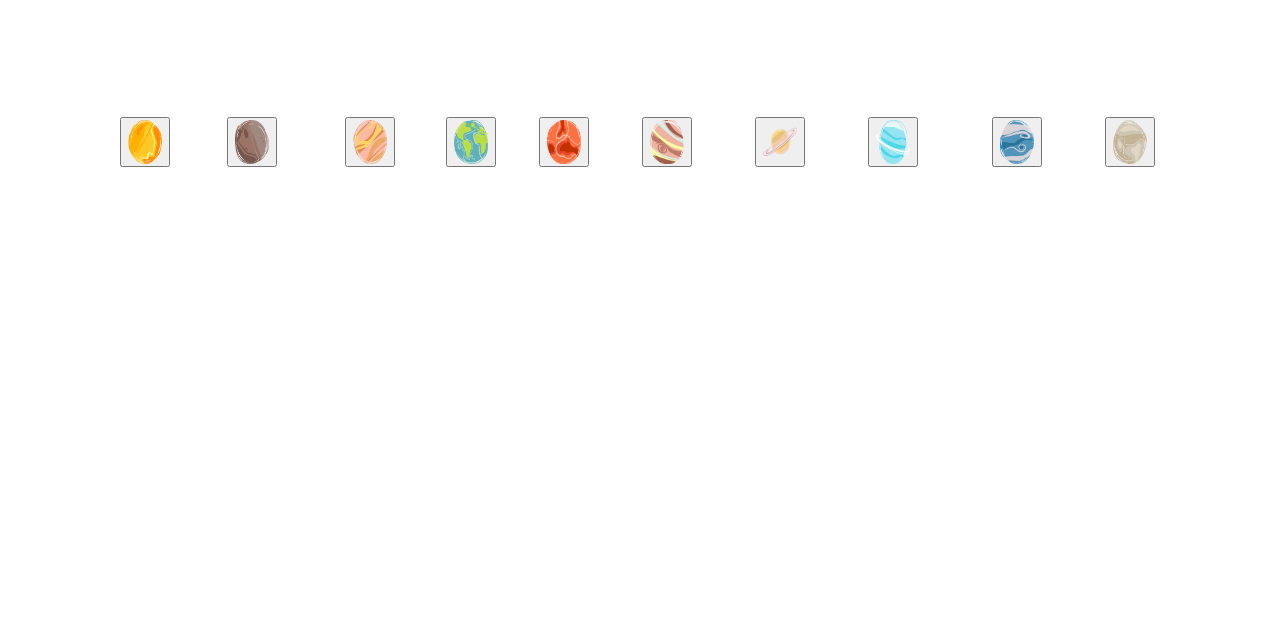
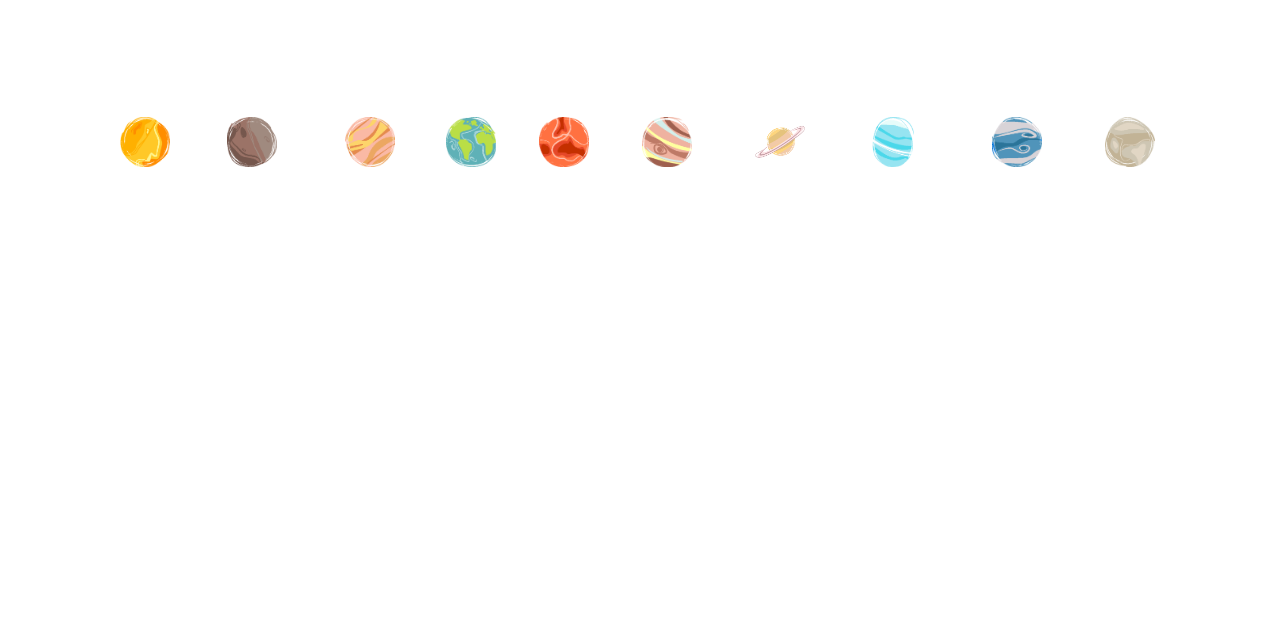
Before and after one commit to Dcooley1350/hasBirds, a Gatsby site: page / in a window 1280 px wide. Shown: the part 159-800 px from the top of the page. Built offline with nearby package versions, Linux system fonts and the light colour scheme; Gatsby itself is replaced by a stand-in of ours.

Commit message:
Fix button background color issue

```diff
--- a/src/components/Planet.js
+++ b/src/components/Planet.js
@@ -1,18 +1,15 @@
 import React from "react"
 
 const titleStyle = {
-  color: "white",
-  '&:hover': {
-    color: 'green',
-  }
+  color: 'white',
 }
 const imgStyle = {
   height: '100%',
   width: '100%',
 }
 const nonHoveredStyle = {
-  height: "50px",
-  width: "50px",
+  height: '50px',
+  width: '50px',
 }
 const hoveredStyle = {
   height: '60px',
@@ -44,19 +41,20 @@ class Planet extends React.Component {
     return (
       <div style={flexBox}>
         <h2 style={titleStyle}>{planet.name}</h2>
-        <button
+        <div
           onMouseOver={() => this.handlePlanetHover(true)}
           onFocus={() => this.handlePlanetHover(true)}
           onMouseOut={() => this.handlePlanetHover(false)}
           onBlur={() => this.handlePlanetHover(false)}
           style={this.state.imgHover ? hoveredStyle : nonHoveredStyle}
+          role="button"
         >
           <img
             alt={planet.altDescription}
             src={planet.img}
             style={imgStyle}
           />
-        </button>
+        </div>
       </div>
     )
   }
```
